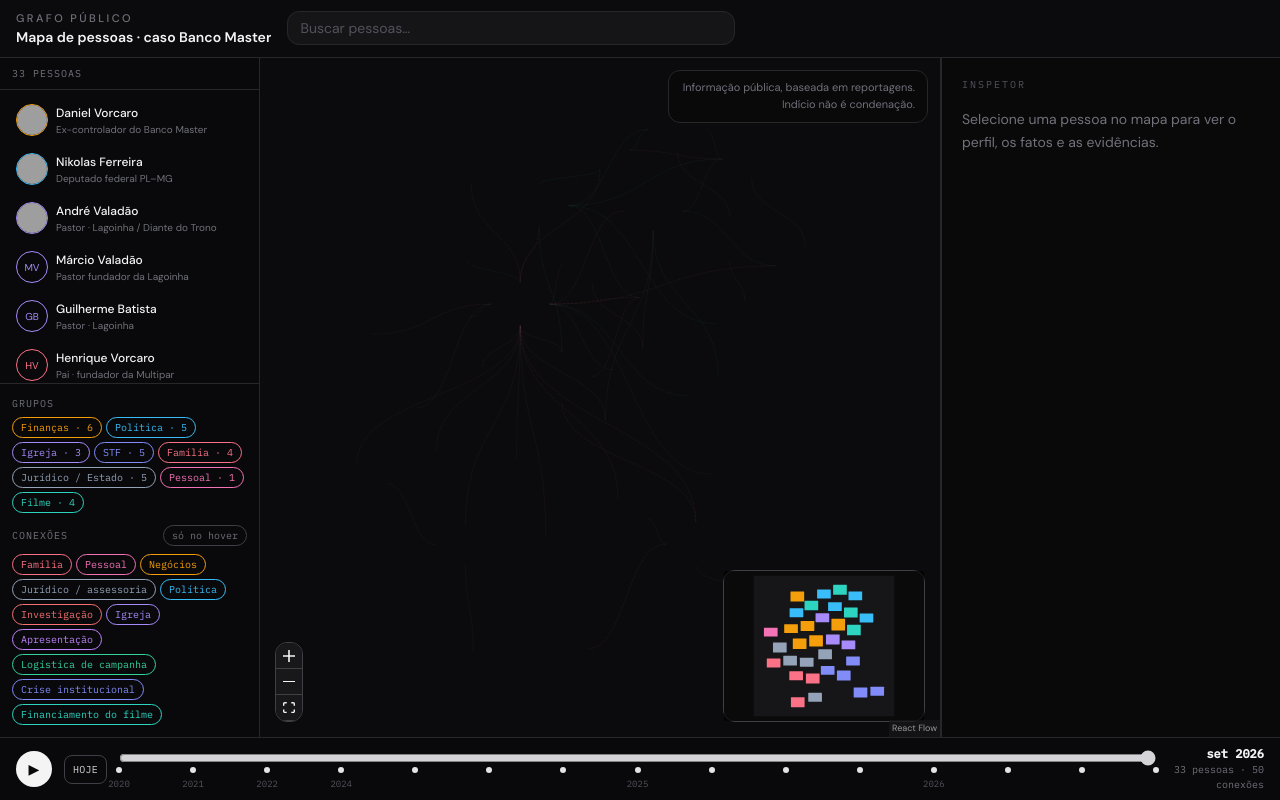
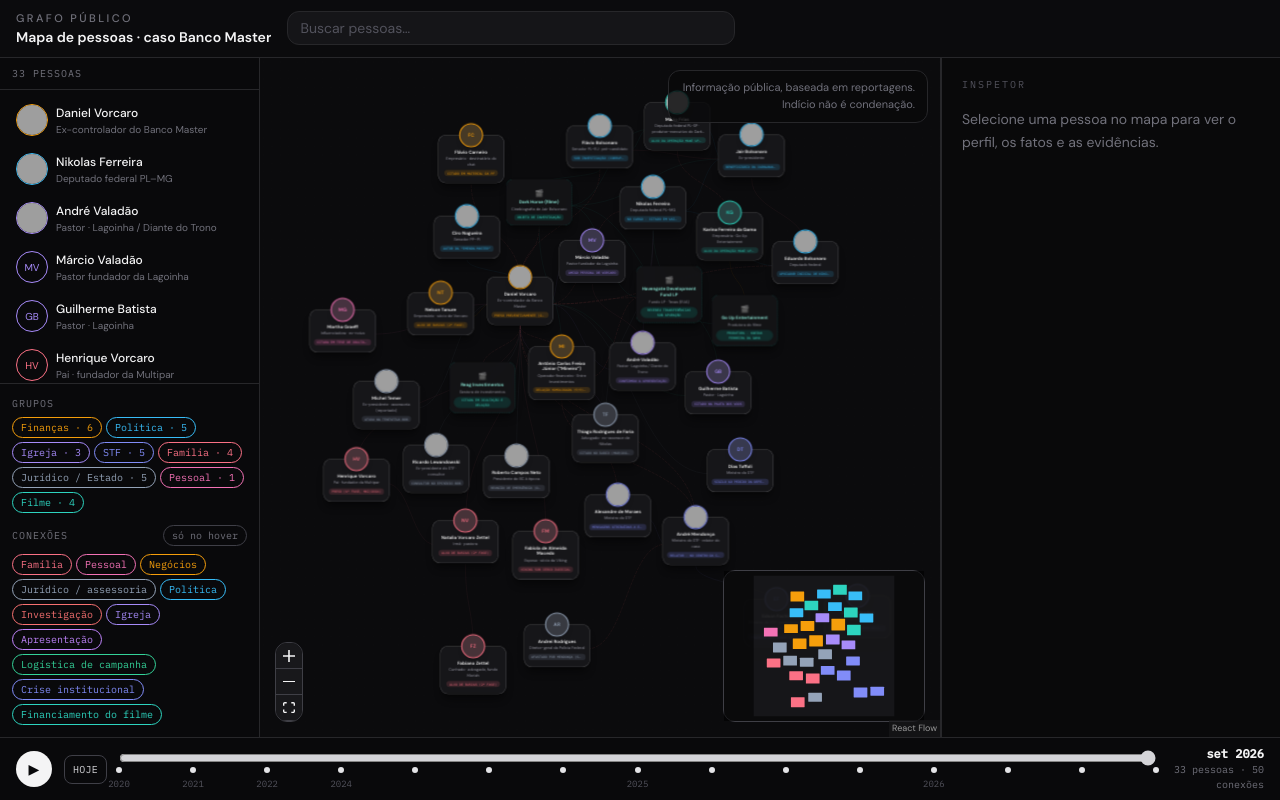
Before and after one commit to savioserra/vorcaro, a React (Vite) app: page / in a window 1280 px wide. Built offline with nearby package versions, Linux system fonts and the light colour scheme; grey boxes are pictures that could not be loaded.

Commit message:
fix: nodes invisíveis — initial opacity sobrescrevia a MotionValue

```diff
--- a/src/components/ArtifactNode.tsx
+++ b/src/components/ArtifactNode.tsx
@@ -33,7 +33,7 @@
 
   return (
     <motion.div
-      initial={{ opacity: 0, scale: 0.85, y: 10 }}
+      initial={{ scale: 0.85, y: 10 }}
       animate={{ scale: 1, y: 0 }}
       style={{ opacity: opacityS, filter, borderColor }}
       transition={{ type: "spring", stiffness: 260, damping: 24 }}
--- a/src/components/PersonNode.tsx
+++ b/src/components/PersonNode.tsx
@@ -36,7 +36,7 @@
 
   return (
     <motion.div
-      initial={{ opacity: 0, scale: 0.85, y: 10 }}
+      initial={{ scale: 0.85, y: 10 }}
       animate={{ scale: 1, y: 0 }}
       style={{ opacity: opacityS, filter, borderColor }}
       transition={{ type: "spring", stiffness: 260, damping: 24 }}
```
